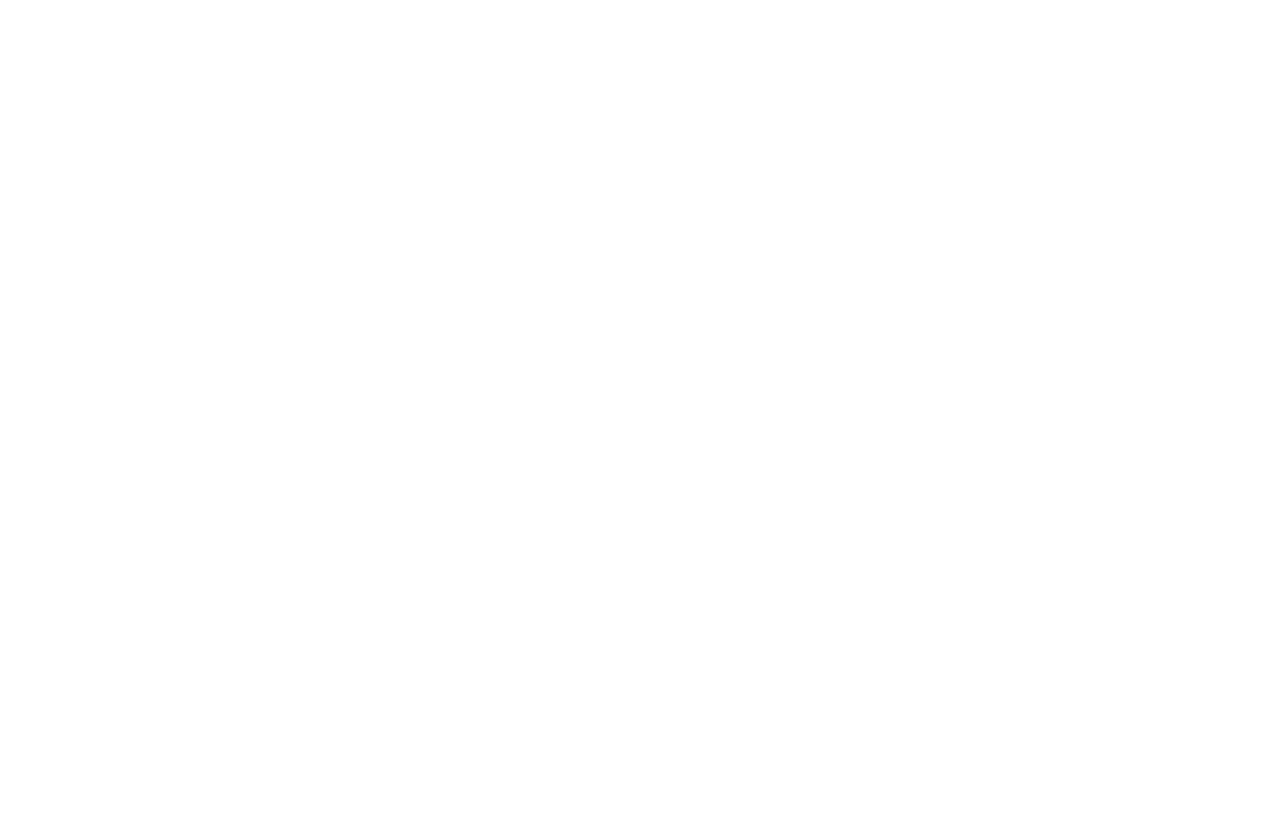
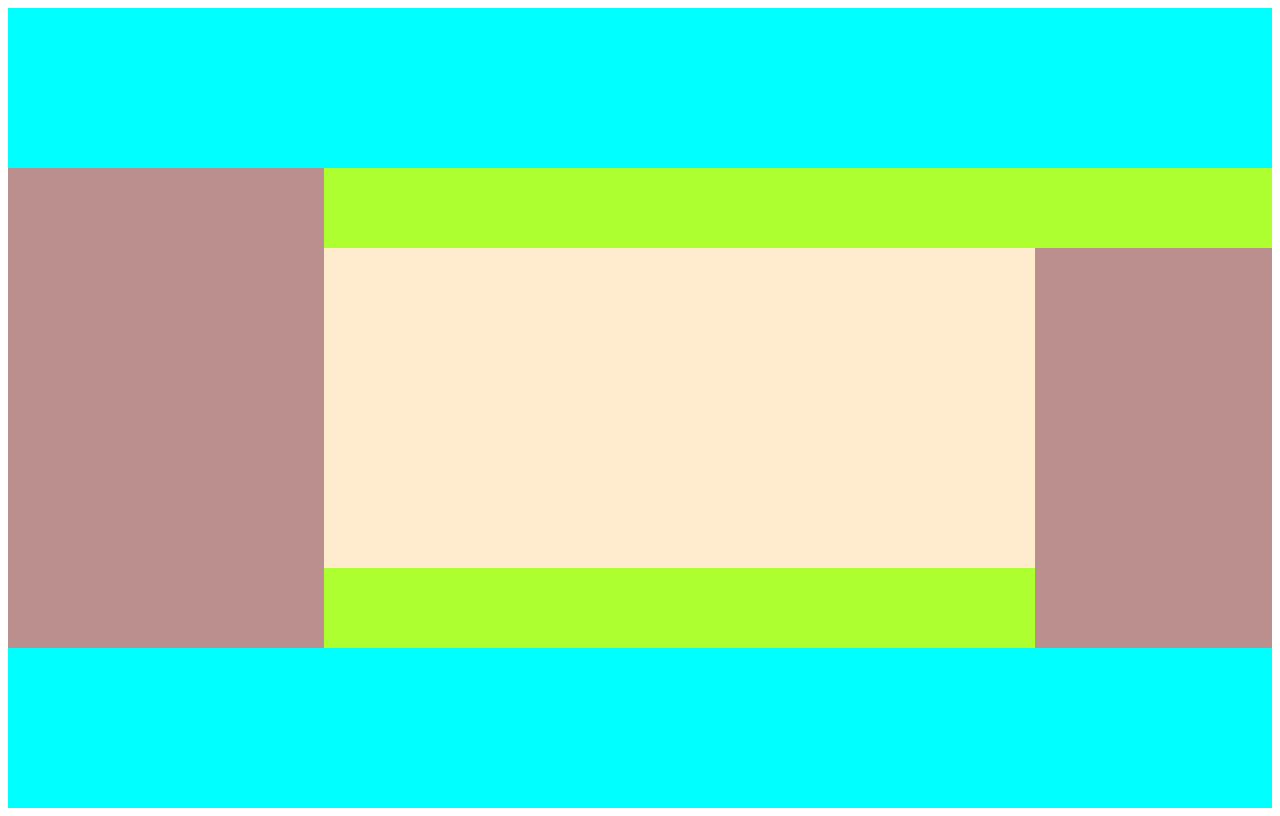
Before and after one commit to Val-Priad/web-lab-1, a website: page index.html in a window 1280 px wide. Drawn offline with Linux system fonts and the light colour scheme.

Commit message:
made website template

```diff
--- a/index.html
+++ b/index.html
@@ -3,7 +3,7 @@
 <head>
     <meta charset="UTF-8">
     <title>My first website</title>
-    <link rel="stylesheet" href="">
+    <link rel="stylesheet" href="styles.css">
 </head>
 <body>
 <header>
@@ -14,17 +14,21 @@
 
     </div>
     <div id="content-container">
-        <div id="current-section">
+        <div id="current-section-title">
 
         </div>
-        <div id="main-window">
+        <div id="current-section-content">
+            <div id="main-and-additional-info">
+                <div id="main-window">
 
-        </div>
-        <div id="other-content">
+                </div>
+                <div id="additional-info">
 
-        </div>
-        <div id="additional-info">
+                </div>
+            </div>
+            <div id="other-content">
 
+            </div>
         </div>
     </div>
 </main>
--- a/styles.css
+++ b/styles.css
@@ -0,0 +1,92 @@
+:root {
+    --head-foot-size: 20vh;
+    --main-tag-size: calc(100vh - 2 * var(--head-foot-size));
+    --menu-size: var(--main-tag-size);
+    --content-conteiner-size: var(--main-tag-size);
+    --10th-size-section: calc(var(--main-tag-size) * 1 / 6);
+    --main-window-size: calc(var(--main-tag-size) -
+    2 * var(--10th-size-section));
+    --current_section-content-size: calc(var(--content-conteiner-size) - var(--10th-size-section));
+    --other-content-size: var(--current_section-content-size);
+
+
+}
+
+body {
+    display: flex;
+    flex-direction: column;
+    flex-wrap: wrap;
+}
+
+header {
+    background: aqua;
+    height: var(--head-foot-size);
+    width: 100%;
+}
+
+main {
+    /*background: olive;*/
+    height: var(--main-tag-size);
+    width: 100%;
+    display: flex;
+    flex-wrap: wrap;
+}
+
+#menu {
+    background: rosybrown;
+    height: var(--menu-size);
+    width: 25%;
+}
+
+#content-container {
+    background: black;
+    height: var(--content-conteiner-size);
+    width: 75%;
+    display: flex;
+    flex-flow: column wrap;
+}
+
+#current-section-title {
+    background: greenyellow;
+    height: var(--10th-size-section);
+    width: 100%;
+}
+
+#current-section-content {
+    background: brown;
+    height: var(--current_section-content-size);
+    width: 100%;
+    display: flex;
+}
+
+#main-and-additional-info {
+    background: green;
+    height: var(--current_section-content-size);
+    width: 75%;
+    display: flex;
+    flex-flow: column;
+}
+
+#main-window {
+    background: blanchedalmond;
+    height: var(--main-window-size);
+    width: 100%;
+}
+
+#additional-info {
+    background: greenyellow;
+    height: var(--10th-size-section);
+    width: 100%;
+}
+
+#other-content {
+    background: rosybrown;
+    height: var(--other-content-size);
+    width: 25%;
+}
+
+footer {
+    background: aqua;
+    width: 100%;
+    height: var(--head-foot-size);
+}
```
